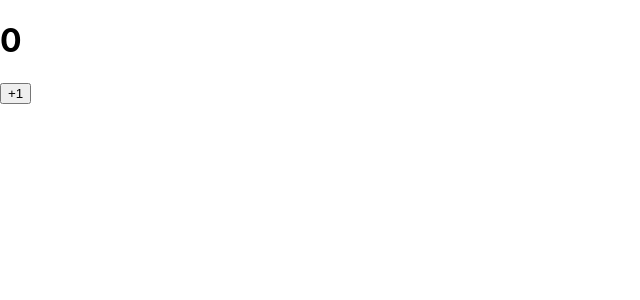
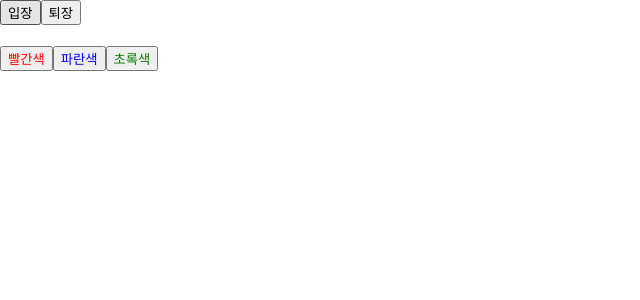
Before and after one commit to silverflow/react_study, a React (Create React App) app: page / in a window 1280 px wide. Shown: the top 300 px of the page, without its empty margins (0-640 px from the left). Built offline with nearby package versions, Linux system fonts and the light colour scheme.

Commit message:
study: 배열 비구조화 할당한 데이터를 useState를 사용해 상태 변경하기

```diff
--- a/src/App.js
+++ b/src/App.js
@@ -1,8 +1,8 @@
 import React from "react";
-import Counter from "./Counter";
+import Say from "./Say";
 
 const App = () => {
-	return <Counter />;
+	return <Say />;
 };
 
 export default App;
--- a/src/Counter.js
+++ b/src/Counter.js
@@ -6,18 +6,22 @@
 		//state의 초깃값 설정하기
 		this.state = {
 			number: 0,
+			fixNumber: 0,
 		};
 	}
 	render() {
-		const { number } = this.state; // state를 조회할 때는 this.state로 조회한다.
+		const { number, fixNumber } = this.state; // state를 조회할 때는 this.state로 조회한다.
 		return (
 			<div>
 				<h1>{number}</h1>
+				<h2>바뀌지 않는 값: {fixNumber}</h2>
 				<button
 					// onClick을 통해 버튼이 클릭되었을 때 호출할 함수를 지정합니다.
 					onClick={() => {
 						//this.setState를 사용하여 state에 새로운 값을 넣을 수 있습니다.
-						this.setState({ number: number + 1 });
+						this.setState((prevState) => ({
+							number: prevState.number + 1,
+						}));
 					}}
 				>
 					+1
--- /dev/null
+++ b/src/Say.js
@@ -0,0 +1,28 @@
+import React, { useState } from "react";
+
+const Say = () => {
+	const [message, setMessage] = useState("");
+	const onClickEnter = () => setMessage("안녕하세요");
+	const onClickLeave = () => setMessage("안녕히가세요");
+
+	const [color, setColor] = useState("black");
+
+	return (
+		<div>
+			<button onClick={onClickEnter}>입장</button>
+			<button onClick={onClickLeave}>퇴장</button>
+			<h1 style={{ color }}>{message}</h1>
+			<button style={{ color: "red" }} onClick={() => setColor("red")}>
+				빨간색
+			</button>
+			<button style={{ color: "blue" }} onClick={() => setColor("blue")}>
+				파란색
+			</button>
+			<button style={{ color: "green" }} onClick={() => setColor("green")}>
+				초록색
+			</button>
+		</div>
+	);
+};
+
+export default Say;
```
